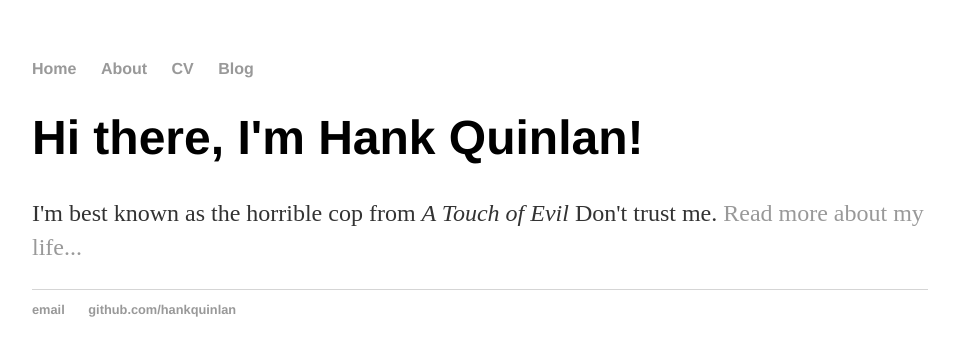
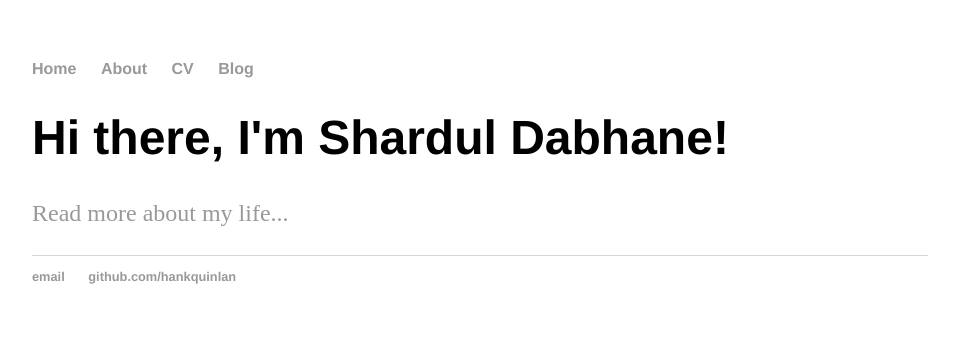
Before and after one commit to Shardul23197/Shardul23197.github.io, a Jekyll site: the page built from index.html, in a window 1280 px wide. Shown: the top 356 px of the page, without its empty margins (160-1119 px from the left). Built offline with Jekyll 4.4.1, drawn with Linux system fonts in a browser that asks for light colours.

Commit message:
Update index.html

```diff
--- a/index.html
+++ b/index.html
@@ -3,6 +3,6 @@ layout: default
 title: Hank Quinlan, Horrible Cop
 ---
 <div class="blurb">
-	<h1>Hi there, I'm Hank Quinlan!</h1>
-	<p>I'm best known as the horrible cop from <em>A Touch of Evil</em> Don't trust me. <a href="/about">Read more about my life...</a></p>
+	<h1>Hi there, I'm Shardul Dabhane!</h1>
+	<p><a href="/about">Read more about my life...</a></p>
 </div><!-- /.blurb -->
```
